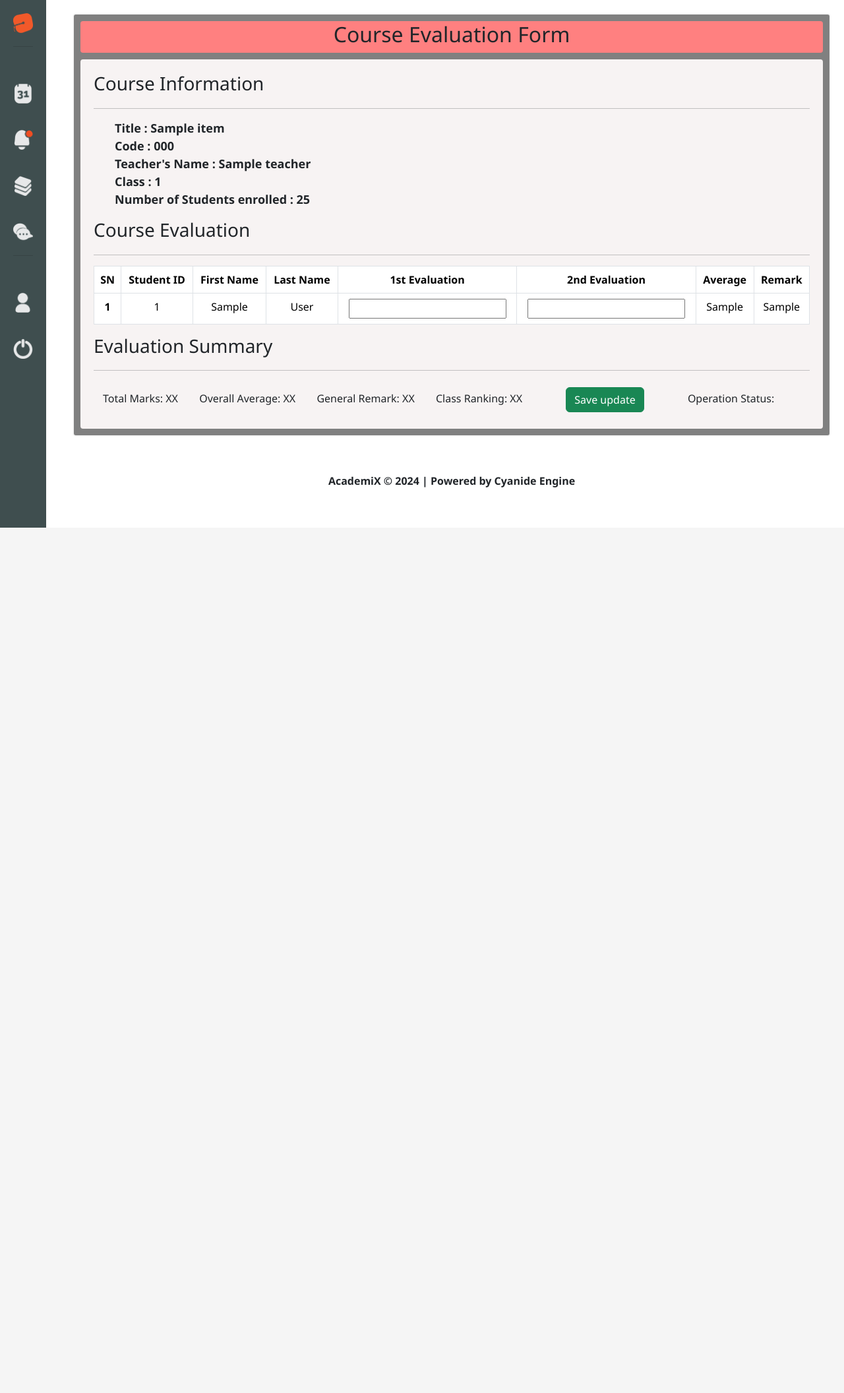
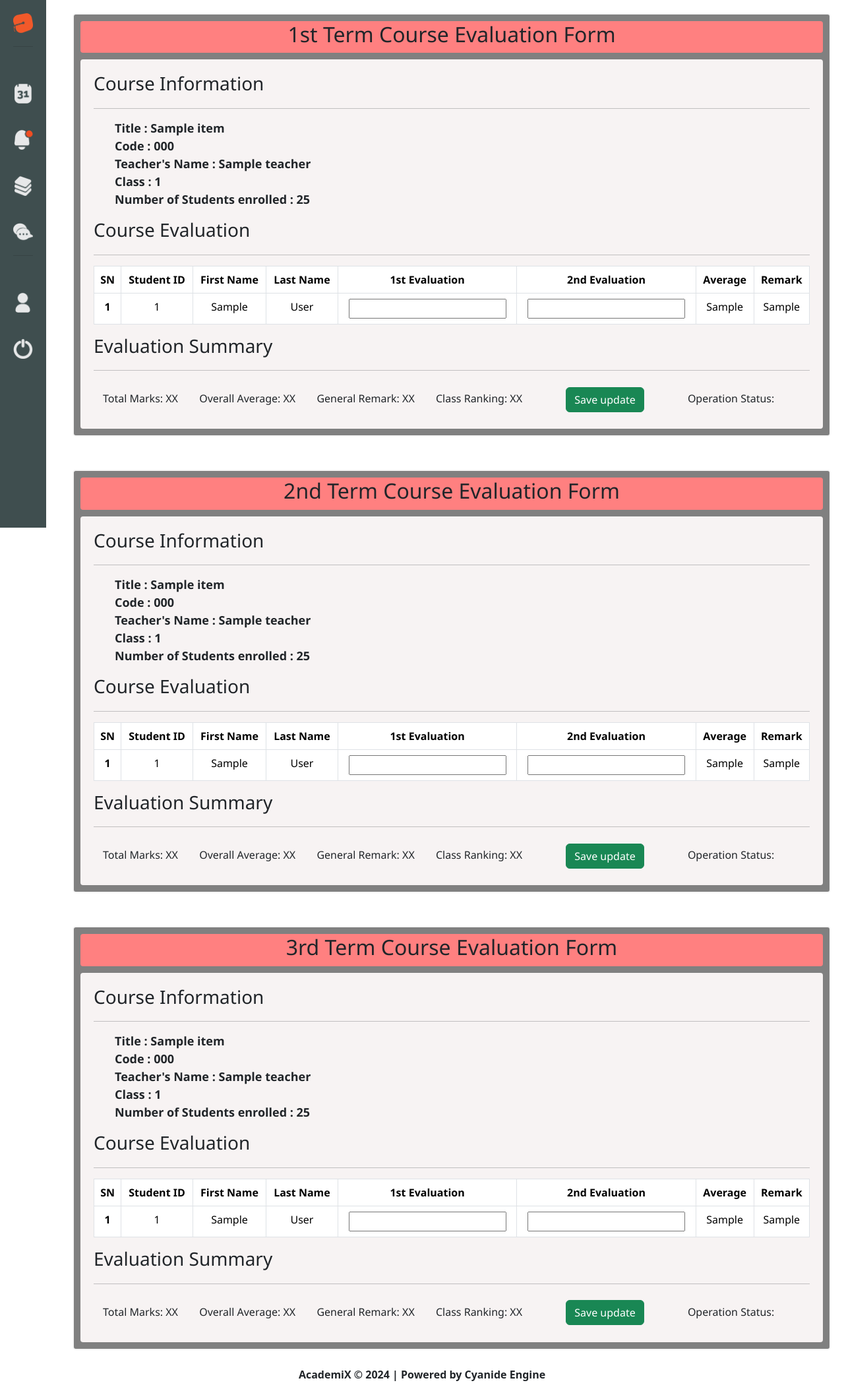
Before and after one commit to MATRIX30/AcademiX-Platform, a Flask app: page /course/1 in a window 1280 px wide. Shown: the whole page at 66% size. Before the commit the page ends 800 px from the top, so only its background shows below. Run offline with Flask 3, Linux system fonts and the light colour scheme; a database or web service that is not in the repository returns one stand-in record (values such as "Sample title"); data that the repository does not hold is empty.

Commit message:
update course evaluation ui

```diff
--- a/web_framework/templates/course_evaluation.html
+++ b/web_framework/templates/course_evaluation.html
@@ -51,7 +51,7 @@
 	<div class="card-container">
 		<div class="report_card-container grid">
 			<div class="header-section">
-				<h2>Course Evaluation Form</h2>
+				<h2>1st Term Course Evaluation Form</h2>
 			</div>
 			<div class="body-section">
 				<div class="content">
@@ -128,7 +128,167 @@
 				</div>
 			</div>
 		</div>
+		<div class="report_card-container grid">
+			<div class="header-section">
+				<h2>2nd Term Course Evaluation Form</h2>
+			</div>
+			<div class="body-section">
+				<div class="content">
+					<div class="personal_info">
+						<h3> Course Information</h3>
+						<hr>
+						{% if course %}
+							<ul>
+								<li>Title : {{ course["title"]}}</li>
+								<li>Code :  {{ course["code"] }}</li>
+								<li>Teacher's Name : {{ course["teacher"]}}</li>
+								<li>Class :      {{ course["class_id"]}}</li>
+								<li>Number of Students enrolled :      {{ 25 }}</li>
+							</ul>
+						{% else %}
+							<ul>
+								<li>Title : xx</li>
+								<li>Code :  xx</li>
+								<li>Teacher's Name : xx</li>
+								<li>Class :   xx</li>
+								<li>Number of Students enrolled :     xx</li>
+							</ul>
+						{% endif %}
+					</div>
+					<div class="Rank">
+						<h3>Course Evaluation</h3>
+						<hr>
+					</div>
+					<form method="POST" action="/save_course_results">
+						<table class="table table-bordered">
+							<thead class="text-center">
+							<tr>
+								<th scope="col">SN</th>
+								<th scope="col">Student ID</th>
+								<th scope="col">First Name</th>
+								<th scope="col">Last Name</th>
+								<th scope="col">1st Evaluation</th>
+								<th scope="col">2nd Evaluation</th>
+								<th scope="col">Average</th>
+								<th scope="col">Remark</th>
+							</tr>
+							</thead>
+							<tbody>
+								{% set ns = namespace(counter=1) %}
+								{% for student in students %}
+									<tr class="text-center">
+										<th scope="row">{{ ns.counter }}</th>
+										<td>{{ student["registration_number"] }}</td>
+										<td>{{ student["first_name"] }}</td>
+										<td>{{ student["last_name"] }}</td>
+										<td><input type="number" name="third_seq[]" value="{{ student['second_term'][0] }}"></td>
+										<td><input type="number" name="fourth_seq[]" value="{{ student['second_term'][1] }}"></td>
+										<td>{{  student["second_term"][2]  }}</td>
+										<td>{{  student["second_term"][3]  }}</td>
+										<input type="hidden" name="course_id[]" value="{{ course['code'] }}">
+										<input type="hidden" name="term" value="2">
+										<input type="hidden" name="student_id[]" value="{{ student['registration_number'] }}">
+									</tr>
+									{% set ns.counter = ns.counter + 1 %}
+								{% endfor %}
+							</tbody>
+						</table>
+						<div class="Rank">
+							<h3>Evaluation Summary</h3>
+							<hr>
+							<p>Total Marks: XX</p>
+							<p>Overall Average: XX</p>
+							<p>General Remark: XX</p>
+							<p>Class Ranking: XX</p>
+							<button class="mx-5 btn btn-success" type="submit"> Save update</button>
+							<p>Operation Status: <b>{{ message[0] }}</b></p>
+						</div>
+					</form>
+				</div>
+			</div>
+		</div>
+		<div class="report_card-container grid">
+			<div class="header-section">
+				<h2>3rd Term Course Evaluation Form</h2>
+			</div>
+			<div class="body-section">
+				<div class="content">
+					<div class="personal_info">
+						<h3>Course Information</h3>
+						<hr>
+						{% if course %}
+							<ul>
+								<li>Title : {{ course["title"]}}</li>
+								<li>Code :  {{ course["code"] }}</li>
+								<li>Teacher's Name : {{ course["teacher"]}}</li>
+								<li>Class :      {{ course["class_id"]}}</li>
+								<li>Number of Students enrolled :      {{ 25 }}</li>
+							</ul>
+						{% else %}
+							<ul>
+								<li>Title : xx</li>
+								<li>Code :  xx</li>
+								<li>Teacher's Name : xx</li>
+								<li>Class :   xx</li>
+								<li>Number of Students enrolled :     xx</li>
+							</ul>
+						{% endif %}
+					</div>
+					<div class="Rank">
+						<h3>Course Evaluation</h3>
+						<hr>
+					</div>
+					<form method="POST" action="/save_course_results">
+						<table class="table table-bordered">
+							<thead class="text-center">
+							<tr>
+								<th scope="col">SN</th>
+								<th scope="col">Student ID</th>
+								<th scope="col">First Name</th>
+								<th scope="col">Last Name</th>
+								<th scope="col">1st Evaluation</th>
+								<th scope="col">2nd Evaluation</th>
+								<th scope="col">Average</th>
+								<th scope="col">Remark</th>
+							</tr>
+							</thead>
+							<tbody>
+								{% set ns = namespace(counter=1) %}
+								{% for student in students %}
+									<tr class="text-center">
+										<th scope="row">{{ ns.counter }}</th>
+										<td>{{ student["registration_number"] }}</td>
+										<td>{{ student["first_name"] }}</td>
+										<td>{{ student["last_name"] }}</td>
 
+										<td><input type="number" name="fifth_seq[]" value="{{ student['third_term'][0] }}"></td>
+										<td><input type="number" name="sixth_seq[]" value="{{ student['third_term'][1] }}"></td>
+										<td>{{  student["third_term"][2]  }}</td>
+										<td>{{  student["third_term"][3]  }}</td>
+										<input type="hidden" name="course_id[]" value="{{ course['code'] }}">
+										<input type="hidden" name="term" value="3">
+										<input type="hidden" name="student_id[]" value="{{ student['registration_number'] }}">
+									</tr>
+									{% set ns.counter = ns.counter + 1 %}
+								{% endfor %}
+							</tbody>
+						</table>
+						<div class="Rank">
+							<h3>Evaluation Summary</h3>
+							<hr>
+							<p>Total Marks: XX</p>
+							<p>Overall Average: XX</p>
+							<p>General Remark: XX</p>
+							<p>Class Ranking: XX</p>
+							<button class="mx-5 btn btn-success" type="submit"> Save update</button>
+							<p>Operation Status: <b>{{ message[0] }}</b></p>
+						</div>
+					</form>
+				</div>
+			</div>
+		</div>
+
+	</div>
 	<div class="footer">
 		<p>AcademiX © 2024 | Powered by Cyanide Engine</p>
 	</div>
```
